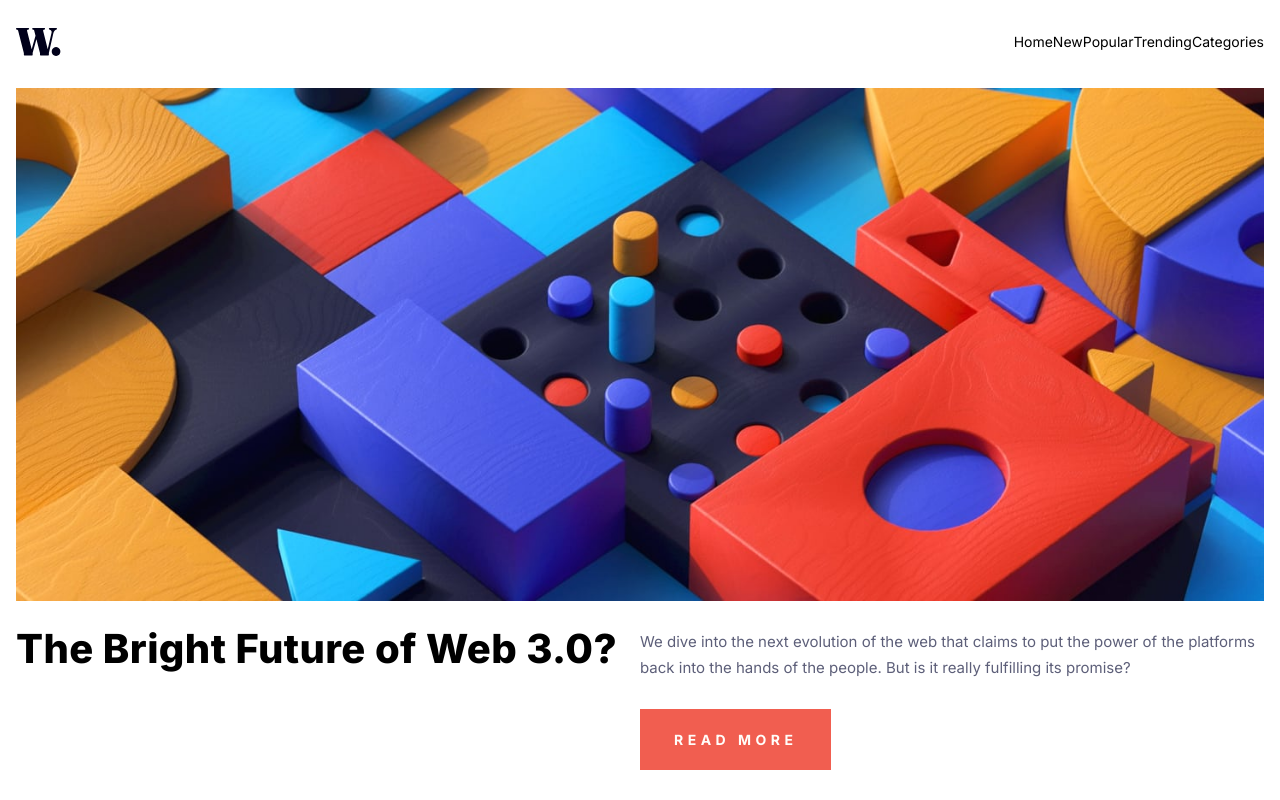
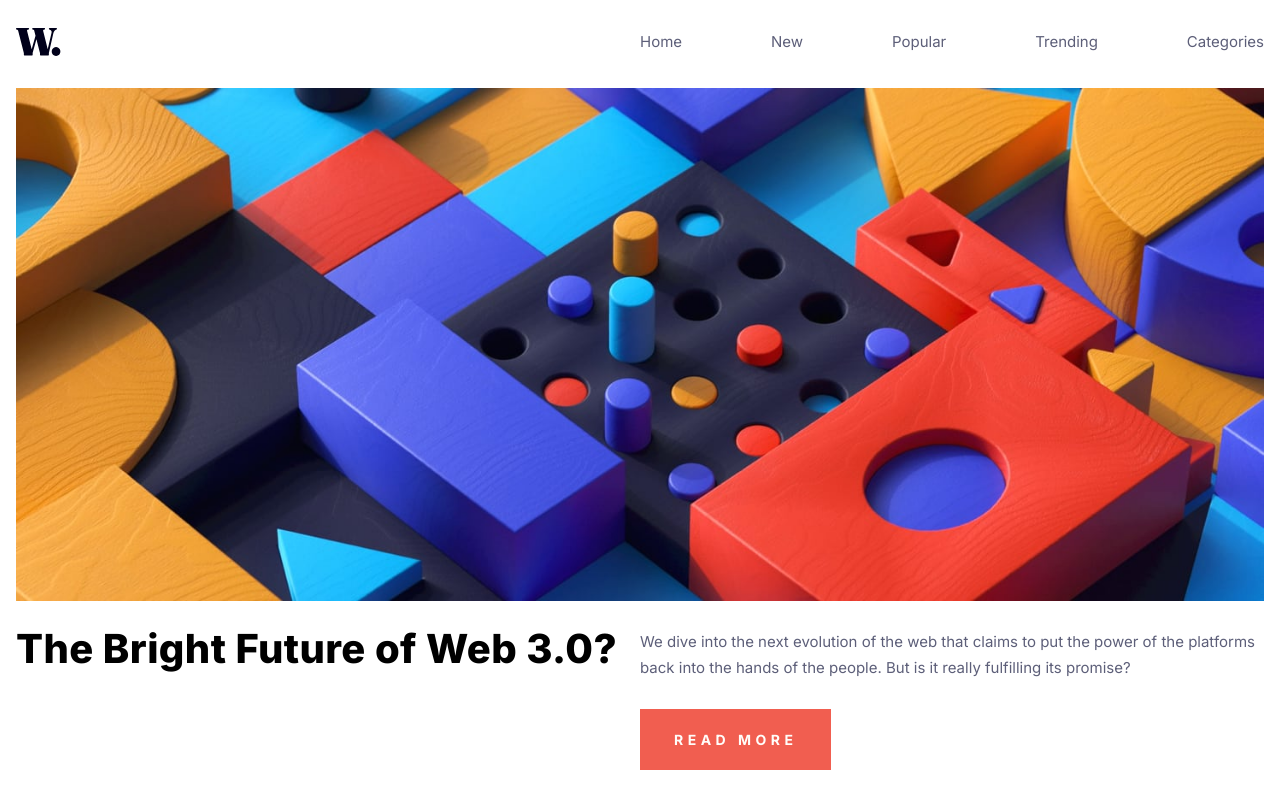
Before and after one commit to TheRedHoodGuy/simple-webpage-with-react, a React (Vite) app: page / in a window 1280 px wide. Shown: the top 800 px of the page. Built offline with nearby package versions, Linux system fonts and the light colour scheme.

Commit message:
fixed navbar for desktop screens

```diff
--- a/src/components/Pageheader/Headcomp.jsx
+++ b/src/components/Pageheader/Headcomp.jsx
@@ -9,7 +9,7 @@ const Headcomp = () => {
         <div>
           <img className="w-[45px]" src={Logo} alt="Logo" />
         </div>
-        <div className="hidden lg:block">
+        <div className="hidden lg:block w-1/2">
           <Navbar />
         </div>
         <div className="lg:hidden">
--- a/src/components/Pageheader/Navbar.jsx
+++ b/src/components/Pageheader/Navbar.jsx
@@ -3,15 +3,55 @@ const Navbar = () => {
     <>
       <nav className="flex items-center">
         <ul className="flex items-center justify-between w-full">
-                    <li><a className="text-sm" href="#" target="_blank">Home</a></li>
-                    <li><a className="text-sm" href="#" target="_blank">New</a></li>
-                    <li><a className="text-sm" href="#" target="_blank">Popular</a></li>
-                    <li><a className="text-sm" href="#" target="_blank">Trending</a></li>
-                    <li><a className="text-sm" href="#" target="_blank">Categories</a></li>
+          <li>
+            <a
+              className="text-md hover:text-orange_c text-dark_blue"
+              href="#"
+              target="_blank"
+            >
+              Home
+            </a>
+          </li>
+          <li>
+            <a
+              className="text-md hover:text-orange_c text-dark_blue"
+              href="#"
+              target="_blank"
+            >
+              New
+            </a>
+          </li>
+          <li>
+            <a
+              className="text-md hover:text-orange_c text-dark_blue"
+              href="#"
+              target="_blank"
+            >
+              Popular
+            </a>
+          </li>
+          <li>
+            <a
+              className="text-md hover:text-orange_c text-dark_blue"
+              href="#"
+              target="_blank"
+            >
+              Trending
+            </a>
+          </li>
+          <li>
+            <a
+              className="text-md hover:text-orange_c text-dark_blue"
+              href="#"
+              target="_blank"
+            >
+              Categories
+            </a>
+          </li>
         </ul>
       </nav>
     </>
   );
-}
+};
 
-export default Navbar
+export default Navbar;
--- a/src/components/Pageheader/Sidemenu.jsx
+++ b/src/components/Pageheader/Sidemenu.jsx
@@ -16,7 +16,7 @@ const Sidemenu = () => {
           }`}
         ></div>
         <div className="absolute top-0 pt-7 z-10 right-0 bg-white_c text-right w-60">
-          <button onClick={toggleMenu} className="mr-[15px]">
+          <button onClick={toggleMenu} className="mr-[18px]">
             <img
               className={`w-7 ${isMenu ? `mr-[-2px]` : `mr-0`}`}
               src={isMenu ? close : Menu}
```
Lines whose indentation alone changed are shown as unchanged.
